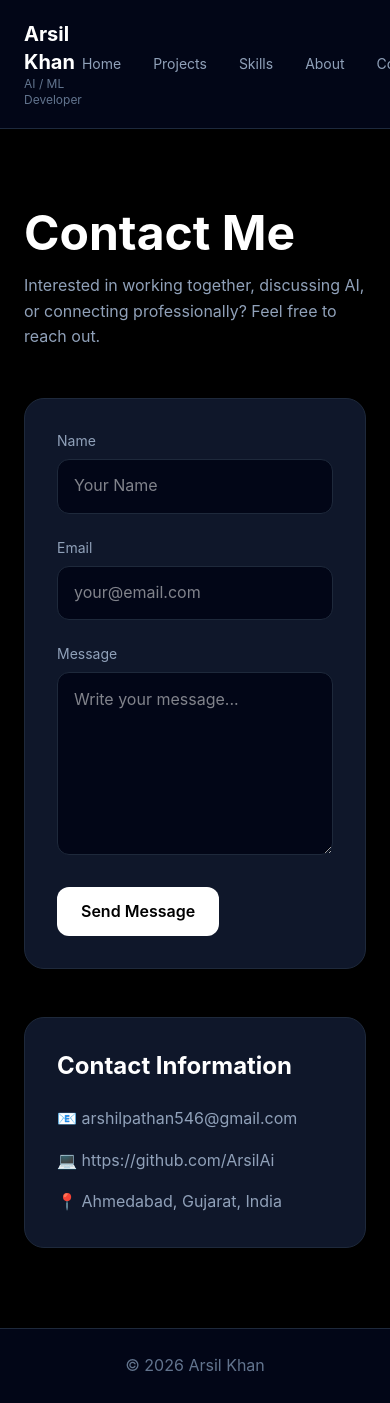
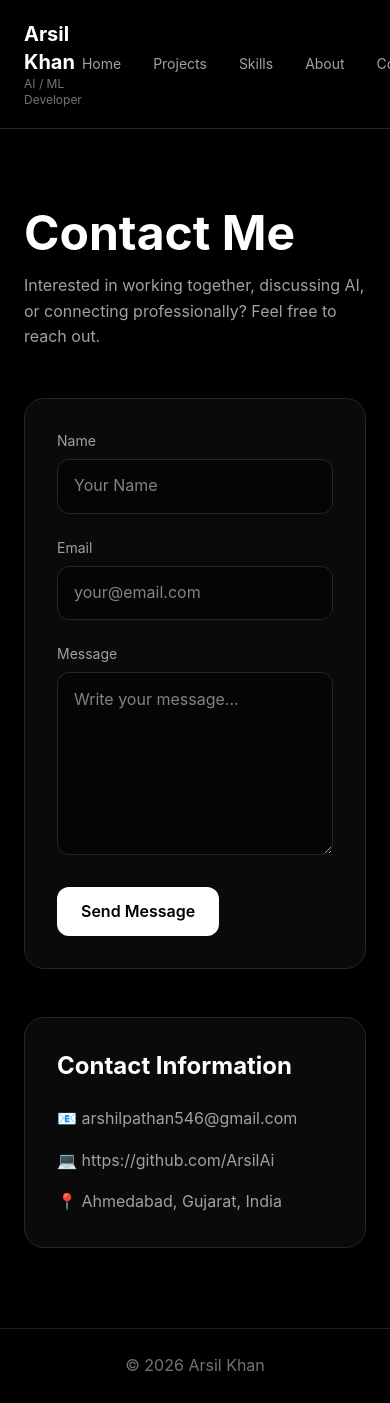
Before and after one commit to ArsilAi/arsil-ai-portfolio, a Next.js app: page /contact in a window 390 px wide. Shown: the top 1403 px of the page. Built offline with nearby package versions, Linux system fonts and the light colour scheme.

Commit message:
Portfolio ready for deployment

```diff
--- a/app/about/page.tsx
+++ b/app/about/page.tsx
@@ -22,14 +22,14 @@ return (
           Arsil Khan
         </h2>
 
-        <p className="text-slate-400 leading-8 mb-6">
+        <p className="text-neutral-400 leading-8 mb-6">
           I am a Bachelor of Computer Applications (BCA) student at
           Gujarat University with a strong interest in Artificial
           Intelligence, Machine Learning, Large Language Models,
           and software development.
         </p>
 
-        <p className="text-slate-400 leading-8">
+        <p className="text-neutral-400 leading-8">
           My current focus is building practical applications using
           Python, Next.js, Retrieval-Augmented Generation (RAG),
           local LLMs, and modern web technologies. I enjoy solving
@@ -53,15 +53,15 @@ return (
           Bachelor of Computer Applications
         </h3>
 
-        <p className="text-slate-400 mt-3">
+        <p className="text-neutral-400 mt-3">
           Gujarat University
         </p>
 
-        <p className="text-slate-400 mt-2">
+        <p className="text-neutral-400 mt-2">
           Expected Graduation: 2027
         </p>
 
-        <p className="text-slate-400 mt-2">
+        <p className="text-neutral-400 mt-2">
           Current CGPA: 7.2
         </p>
 
--- a/app/components/Navbar.tsx
+++ b/app/components/Navbar.tsx
@@ -8,12 +8,12 @@ return ( <nav className="border-b border-slate-800"> <div className="max-w-6xl m
         Arsil Khan
       </h1>
 
-      <p className="text-xs text-slate-500">
+      <p className="text-xs text-neutral-500">
         AI / ML Developer
       </p>
     </div>
 
-    <div className="flex items-center gap-8 text-sm text-slate-400">
+    <div className="flex items-center gap-8 text-sm text-neutral-400">
 
       <Link href="/" className="hover:text-white">
         Home
--- a/app/components/footer.tsx
+++ b/app/components/footer.tsx
@@ -1,6 +1,6 @@
 export default function Footer() {
     return (
-      <footer className="border-t border-slate-800 py-6 text-center text-slate-500">
+      <footer className="border-t border-slate-800 py-6 text-center text-neutral-500">
         © 2026 Arsil Khan
       </footer>
     );
--- a/app/contact/page.tsx
+++ b/app/contact/page.tsx
@@ -51,7 +51,7 @@ export default function ContactPage() {
               Contact Me
             </h1>
 
-            <p className="text-slate-400 mb-12">
+            <p className="text-neutral-400 mb-12">
               Interested in working together, discussing AI, or connecting professionally?
               Feel free to reach out.
             </p>
@@ -62,7 +62,7 @@ export default function ContactPage() {
                 className="space-y-6"
               >
                 <div>
-                  <label className="block mb-2 text-sm text-slate-400">
+                  <label className="block mb-2 text-sm text-neutral-400">
                     Name
                   </label>
 
@@ -71,13 +71,13 @@ export default function ContactPage() {
                     value={name}
                     onChange={(e) => setName(e.target.value)}
                     placeholder="Your Name"
-                    className="w-full bg-slate-900 border border-slate-700 rounded-xl px-4 py-3 outline-none"
+                    className="w-full bg-neutral-950 border border-neutral-800 rounded-xl px-4 py-3 outline-none"
                     required
                   />
                 </div>
 
                 <div>
-                  <label className="block mb-2 text-sm text-slate-400">
+                  <label className="block mb-2 text-sm text-neutral-400">
                     Email
                   </label>
 
@@ -86,13 +86,13 @@ export default function ContactPage() {
                     value={email}
                     onChange={(e) => setEmail(e.target.value)}
                     placeholder="your@email.com"
-                    className="w-full bg-slate-900 border border-slate-700 rounded-xl px-4 py-3 outline-none"
+                    className="w-full bg-neutral-950 border border-neutral-800 rounded-xl px-4 py-3 outline-none"
                     required
                   />
                 </div>
 
                 <div>
-                  <label className="block mb-2 text-sm text-slate-400">
+                  <label className="block mb-2 text-sm text-neutral-400">
                     Message
                   </label>
 
@@ -101,7 +101,7 @@ export default function ContactPage() {
                     value={message}
                     onChange={(e) => setMessage(e.target.value)}
                     placeholder="Write your message..."
-                    className="w-full bg-slate-900 border border-slate-700 rounded-xl px-4 py-3 outline-none"
+                    className="w-full bg-neutral-950 border border-neutral-800 rounded-xl px-4 py-3 outline-none"
                     required
                   />
                 </div>
@@ -114,7 +114,7 @@ export default function ContactPage() {
                 </button>
 
                 {status && (
-                  <p className="text-sm text-slate-400">
+                  <p className="text-sm text-neutral-400">
                     {status}
                   </p>
                 )}
@@ -126,7 +126,7 @@ export default function ContactPage() {
                 Contact Information
               </h2>
 
-              <div className="space-y-4 text-slate-400">
+              <div className="space-y-4 text-neutral-400">
                 <p>📧 arshilpathan546@gmail.com</p>
                 <p>💻 https://github.com/ArsilAi</p>
                 <p>📍 Ahmedabad, Gujarat, India</p>
--- a/app/globals.css
+++ b/app/globals.css
@@ -5,11 +5,11 @@ scroll-behavior: smooth;
 }
 
 :root {
---background: #020617;
---surface: #0f172a;
---border: #1e293b;
---text: #f8fafc;
---muted: #94a3b8;
+  --background: #000000;
+  --card: #0a0a0a;
+  --border: #262626;
+  --text: #fafafa;
+  --muted: #a3a3a3;
 }
 
 * {
@@ -29,10 +29,10 @@ min-height: 100vh;
   line-height: 1.6;
 }
 
-/* Text Selection */
+/* Selection */
 
 ::selection {
-background: rgba(148, 163, 184, 0.25);
+  background: rgba(255, 255, 255, 0.15);
   color: white;
 }
 
@@ -43,36 +43,40 @@ width: 8px;
 }
 
 ::-webkit-scrollbar-track {
-background: #020617;
+  background: #000;
 }
 
 ::-webkit-scrollbar-thumb {
-background: #334155;
+  background: #262626;
   border-radius: 999px;
 }
 
 ::-webkit-scrollbar-thumb:hover {
-background: #475569;
+  background: #404040;
 }
 
 /* Links */
 
 a {
   text-decoration: none;
-transition: color 0.2s ease;
+  transition: opacity 0.2s ease;
+}
+
+a:hover {
+  opacity: 0.8;
 }
 
 /* Cards */
 
 .card {
-background: var(--surface);
+  background: var(--card);
   border: 1px solid var(--border);
   border-radius: 20px;
   transition: border-color 0.2s ease;
 }
 
 .card:hover {
-border-color: #334155;
+  border-color: #404040;
 }
 
 /* Section Titles */
@@ -91,14 +95,14 @@ display: inline-flex;
   align-items: center;
   padding: 0.5rem 0.9rem;
   border-radius: 999px;
-border: 1px solid var(--border);
-color: var(--muted);
+  border: 1px solid #262626;
+  color: #a3a3a3;
   font-size: 0.875rem;
   transition: all 0.2s ease;
 }
 
 .skill-tag:hover {
-border-color: #475569;
+  border-color: #525252;
   color: white;
 }
 
@@ -110,30 +114,30 @@ color: black;
   padding: 0.85rem 1.25rem;
   border-radius: 12px;
   font-weight: 600;
-transition: background 0.2s ease;
+  transition: all 0.2s ease;
 }
 
 .primary-btn:hover {
-background: #e2e8f0;
+  background: #e5e5e5;
 }
 
 .secondary-btn {
-border: 1px solid var(--border);
+  border: 1px solid #404040;
   color: white;
   padding: 0.85rem 1.25rem;
   border-radius: 12px;
-transition: border-color 0.2s ease;
+  transition: all 0.2s ease;
 }
 
 .secondary-btn:hover {
-border-color: #64748b;
+  border-color: #737373;
 }
 
 /* Navbar */
 
 .navbar {
-background: rgba(2, 6, 23, 0.9);
-border-bottom: 1px solid var(--border);
+  background: rgba(0, 0, 0, 0.9);
+  border-bottom: 1px solid #1f1f1f;
   backdrop-filter: blur(10px);
 }
 
@@ -142,9 +146,9 @@ backdrop-filter: blur(10px);
 input,
 textarea {
   width: 100%;
-background: #020617;
+  background: #050505;
   color: white;
-border: 1px solid var(--border);
+  border: 1px solid #262626;
   border-radius: 12px;
   padding: 0.85rem 1rem;
 }
@@ -152,11 +156,11 @@ padding: 0.85rem 1rem;
 input:focus,
 textarea:focus {
   outline: none;
-border-color: #475569;
+  border-color: #525252;
 }
 
 /* Footer */
 
 footer {
-border-top: 1px solid var(--border);
+  border-top: 1px solid #1f1f1f;
 }
--- a/app/page.tsx
+++ b/app/page.tsx
@@ -25,7 +25,7 @@ export default function Home() {
             Software Systems.
           </h1>
 
-          <p className="max-w-3xl text-lg md:text-xl text-slate-400 leading-9 mb-10">
+          <p className="max-w-3xl text-lg md:text-xl text-neutral-400 leading-9 mb-10">
             I build AI-powered applications using Python, Next.js,
             Large Language Models, and Retrieval-Augmented Generation.
             My focus is creating practical software that solves
@@ -45,7 +45,7 @@ export default function Home() {
 
             <Link
               href="/about"
-              className="border border-slate-700 px-6 py-3 rounded-xl hover:border-white transition"
+              className="border border-neutral-800 px-6 py-3 rounded-xl hover:border-white transition"
             >
               About Me
             </Link>
@@ -81,7 +81,7 @@ export default function Home() {
                 AI Portfolio Website
               </h3>
 
-              <p className="text-slate-400 mb-6 leading-7">
+              <p className="text-neutral-400 mb-6 leading-7">
                 Professional portfolio built using Next.js,
                 TypeScript and Tailwind CSS.
               </p>
@@ -100,7 +100,7 @@ export default function Home() {
                 Local LLM Chatbot
               </h3>
 
-              <p className="text-slate-400 mb-6 leading-7">
+              <p className="text-neutral-400 mb-6 leading-7">
                 AI chatbot powered by Ollama and local language
                 models running directly on local hardware.
               </p>
@@ -119,7 +119,7 @@ export default function Home() {
                 PDF Q&A System
               </h3>
 
-              <p className="text-slate-400 mb-6 leading-7">
+              <p className="text-neutral-400 mb-6 leading-7">
                 RAG-based application that answers questions
                 from uploaded documents.
               </p>
```
Also changed, not shown: app/projects/page.tsx (+7 -7 lines). Lines whose indentation alone changed are shown as unchanged.
